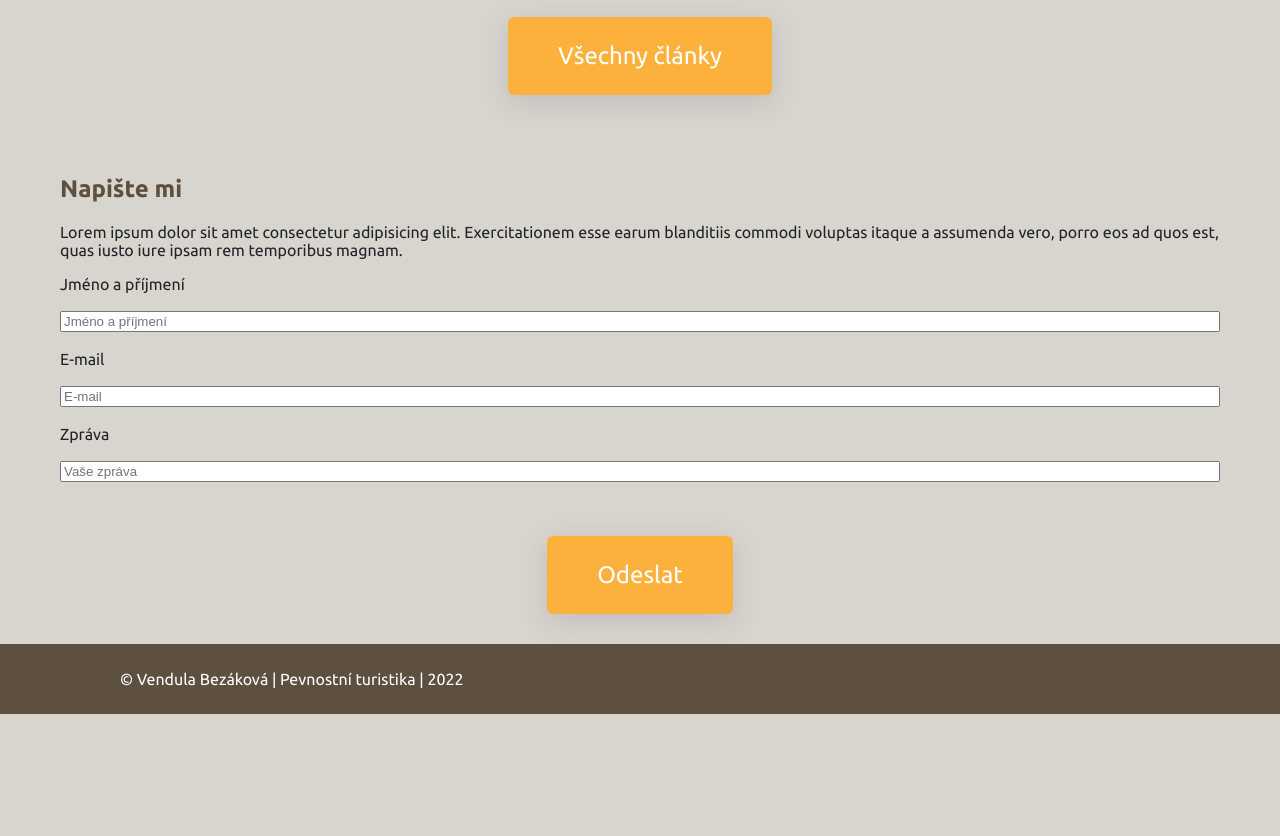
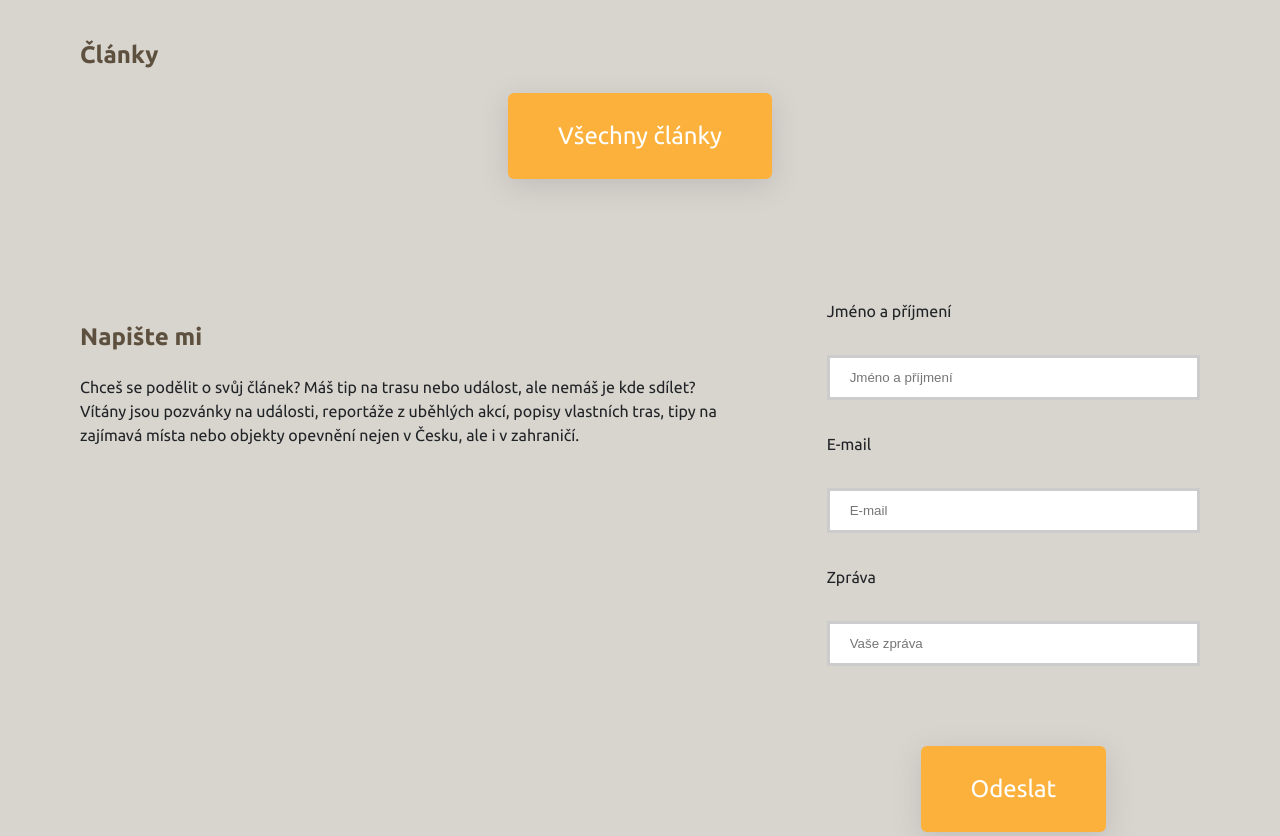
Before and after one commit to vendulabezakova/pevnostni-turistika, an Eleventy site: page index.html in a window 1280 px wide. Shown: the part 864-1700 px from the top of the page. Before the commit the page ends 1578 px from the top, so only its background shows below. Built offline with nearby package versions, Linux system fonts and the light colour scheme; Eleventy itself is replaced by a stand-in of ours; files that its build step writes are made by us from their sources.

Commit message:
form style

```diff
--- a/form.html
+++ b/form.html
@@ -1,6 +1,11 @@
+<div class="form__contact">
+    <div class="form__description">
+        <h2>Napište mi</h2>
+            <p>Chceš se podělit o svůj článek? Máš tip na trasu nebo událost, ale nemáš je kde sdílet?
+                <br>Vítány jsou pozvánky na události, reportáže z uběhlých akcí, popisy vlastních tras, tipy na zajímavá místa nebo objekty opevnění nejen v Česku, ale i v zahraničí.</p>
+    </div>
 
-<h2>Napište mi</h2>
-    <p>Lorem ipsum dolor sit amet consectetur adipisicing elit. Exercitationem esse earum blanditiis commodi voluptas itaque a assumenda vero, porro eos ad quos est, quas iusto iure ipsam rem temporibus magnam.</p>
+    <div>
         <form action="/">
             <label for="name">Jméno a příjmení</label><br>
             <input type="text" id="name" name="name" placeholder="Jméno a příjmení"><br>
@@ -10,3 +15,5 @@
             <input type="text" id="message" name="message" placeholder="Vaše zpráva"><br><br><br>
             <a class="button__submit" href ="#">Odeslat</a>
         </form>
+    </div>
+</div>
--- a/scss/_footer.scss
+++ b/scss/_footer.scss
@@ -4,6 +4,7 @@ footer {
     padding: 10px 60px;
     background-color: colors.$color-primary;
     color: white;
+    font-size: 12px;
 }
 
 @media screen and (min-width: 800px) {
--- /dev/null
+++ b/scss/_form.scss
@@ -0,0 +1,29 @@
+@use "colors";
+
+input[type=text] {
+    width: 100%;
+    padding: 12px 20px;
+    margin: 8px 0;
+    box-sizing: border-box;
+    border: 3px solid #ccc;
+    -webkit-transition: 0.5s;
+    transition: 0.5s;
+    outline: none;
+  }
+
+  input[type=text]:focus {
+    border: 3px solid #555;
+  }
+
+
+  @media screen and (min-width: 800px) {
+    .form__contact {
+        display: grid;
+        grid-template-columns: 2fr 1fr;
+    }
+
+    .form__description {
+        padding-right: 60px;
+    }
+
+    }
--- a/scss/_nav.scss
+++ b/scss/_nav.scss
@@ -24,7 +24,7 @@
 
     span {
       padding: 20px;
-      background : #414833;
+      background : colors.$color-primary;
       color : white;
       font-size : 1.2em;
       cursor : pointer;
@@ -68,6 +68,7 @@
 .logo {
     width: 150px;
     padding-bottom: 10px;
+    padding-right: 170px;
 }
 
   header {
--- a/scss/_typo.scss
+++ b/scss/_typo.scss
@@ -13,4 +13,5 @@ h1 {
 body {
     background-color: colors.$color-background;
     color: colors.$color-paragraph;
+    line-height: 1.5;
 }
--- a/scss/style.scss
+++ b/scss/style.scss
@@ -4,6 +4,7 @@
 @use "button";
 @use "typo";
 @use "hero";
+@use "form";
 
 
 
@@ -16,7 +17,7 @@ body {
 
 
 section {
-    padding: 30px 60px;
+    padding: 60px 80px;
 }
 
 
@@ -24,6 +25,7 @@ section {
     h1 {
         font-size: 1.2rem;
     }
+
 }
 
 @media screen and (min-width: 1200px) {
```
Also changed, not shown: css/style.css, 9 other files. Lines whose indentation alone changed are shown as unchanged.
